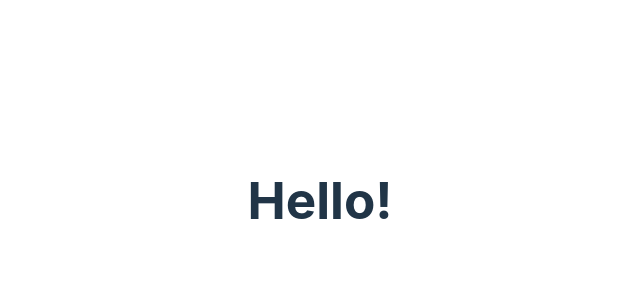
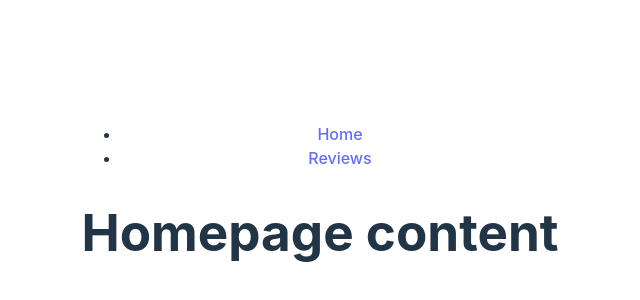
Before and after one commit to DrawnInward/PlayRateShare, a React (Vite) app: page / in a window 1280 px wide. Shown: the part 200-500 px from the top of the page, without its empty margins (320-960 px from the left). Built offline with nearby package versions, Linux system fonts and the light colour scheme.

Commit message:
added navbar etc.

```diff
--- a/src/App.jsx
+++ b/src/App.jsx
@@ -1,11 +1,21 @@
 import { useState } from "react";
+import { Routes, Route, BrowserRouter } from "react-router-dom";
 import "./App.css";
+import Reviews from "./components/Reviews";
+import Nav from "./components/Nav";
+import Homepage from "./components/Home";
 
 function App() {
   return (
-    <>
-      <h1>Hello!</h1>
-    </>
+    <BrowserRouter>
+      <>
+        <Nav />
+        <Routes>
+          <Route path="/" element={<Homepage />} />
+          <Route path="/reviews" element={<Reviews />} />
+        </Routes>
+      </>
+    </BrowserRouter>
   );
 }
 
--- /dev/null
+++ b/src/components/Home.jsx
@@ -0,0 +1,9 @@
+const Homepage = () => {
+  return (
+    <div className="App">
+      <h1>Homepage content</h1>
+    </div>
+  );
+};
+
+export default Homepage;
--- /dev/null
+++ b/src/components/Nav.jsx
@@ -0,0 +1,22 @@
+import { Link } from "react-router-dom";
+
+const Nav = () => {
+  return (
+    <nav className="navbar">
+      <ul className="navbar-ul">
+        <li>
+          <Link to="/" className="nav-li">
+            Home
+          </Link>
+        </li>
+        <li>
+          <Link to="/reviews" className="nav-li">
+            Reviews
+          </Link>
+        </li>
+      </ul>
+    </nav>
+  );
+};
+
+export default Nav;
```
